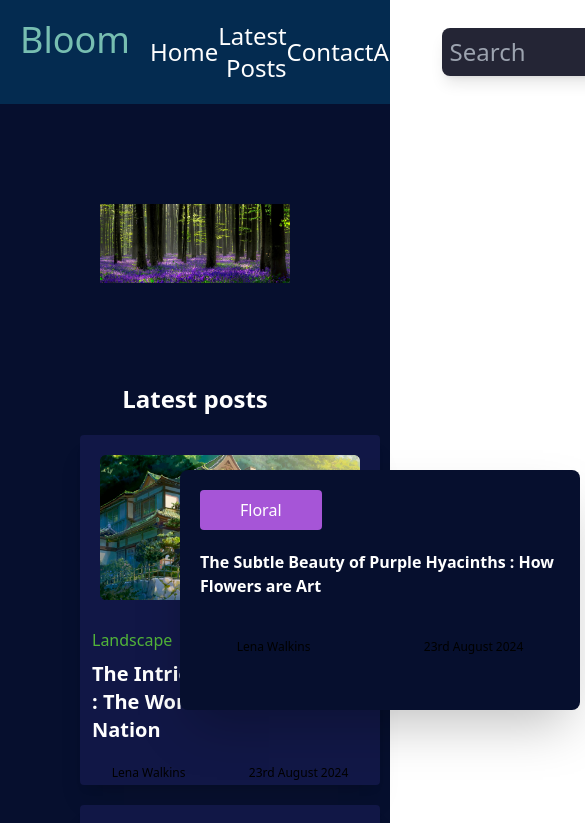
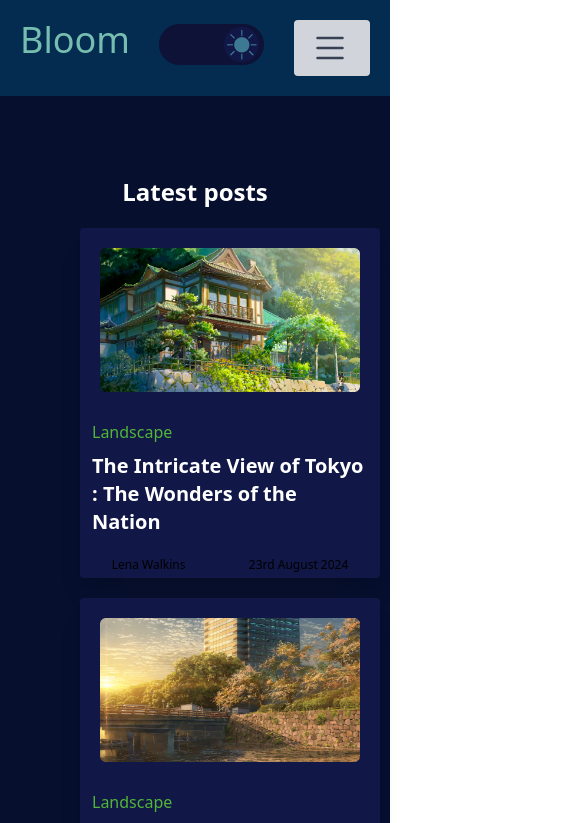
Before and after one commit to ZION4500/Bloom, a React (Vite) app: page / in a window 390 px wide. Shown: the top 823 px of the page, 585 px wide, since content can reach past the window. Built offline with nearby package versions, Linux system fonts and the light colour scheme.

Commit message:
Build mobile responsiveness

```diff
--- a/src/components/Body.jsx
+++ b/src/components/Body.jsx
@@ -5,10 +5,11 @@ import name from '../assets/name.png'
 
 export default function Body() {
     return (
-        <main className="mr-auto ml-auto  m-20 ">
-            <div className=' text-white font-sans p-5 m-20'>
+        <main className="mr-auto ml-auto  my-20 ">
+            <div className='hidden md:block'>
+                <div className=' text-white font-sans p-5 mx-20'>
                     <img src={floral} alt="" />
-                <div className=' absolute bg-white shadow-2xl  w-[25rem] h-60 z-10 top-[470px] left-[180px] rounded-lg dark:bg-[#060F2E]'>
+                    <div className='relative bg-white shadow-2xl  w-[25rem] h-60 z-10 bottom-[200px] left-[100px] rounded-lg dark:bg-[#060F2E] p-2'>
                         <p className='bg-[#A655D7] p-2 rounded w-fit text-center px-10 m-5'>Floral</p>
                         <p className='text-black font-bold text-1xl text-left m-5 dark:text-white'>The Subtle Beauty of Purple Hyacinths : How Flowers are Art</p>
                         <div className="flex justify-around">
@@ -17,8 +18,9 @@ export default function Body() {
                         </div>
                     </div>
                 </div>
+            </div>
             <p className='font-bold text-2xl mx-20 text-center dark:text-white mb-5'>Latest posts</p>
-            <div className="inline-flex flex-row gap-5 flex-wrap justify-center mx-20 mb-10">
+            <div className="inline-flex flex-row gap-5 flex-wrap justify-center mx-20 mb-10 items-center">
                 <div className='bg-white rounded w-[300px] h-[350px] text-left shadow-xl border-gray-300 border-[2px] flex flex-col dark:bg-[#111746] dark:border-none'>
                     <img src={tokyo} alt="" className='p-5' />
                     <p className='text-left text-base px-3 py-2 text-[#52B539]'>Landscape</p>
--- a/src/components/Footer.jsx
+++ b/src/components/Footer.jsx
@@ -4,10 +4,10 @@ export default function Footer() {
     return (
         <footer className="bg-[#D9D9D9] text-black font-sans p-5 flex flex-row justify-around dark:bg-[#000634]">
             <ul className="w-80">
-                <li className="text-xl font-bold pb-2 dark:text-white">About</li>
-                <li className="text-[#6B6666] text-lg pb-5">Lorem ipsum dolor sit amet, consectetur adipiscing elit, sed do eiusmod tempor incididunt ut labore et dolore magna aliqua.</li>
+                <li className="text-xl font-bold pb-2 dark:text-white hidden md:block">About</li>
+                <li className="text-[#6B6666] text-lg pb-5 hidden md:block">Lorem ipsum dolor sit amet, consectetur adipiscing elit, sed do eiusmod tempor incididunt ut labore et dolore magna aliqua.</li>
                 <li className="text-[#6B6666] text-lg dark:text-[#AEA0A0]"><span className="text-black font-bold dark:text-white">Email</span> : info@bloom.net <br />
-                    <span className="text-black font-bold dark:text-white">Phone No</span> : 09056748987</li>
+                <span className="text-black font-bold dark:text-white">Phone No</span> : 09056748987</li>
             </ul>
             <ul>
                 <li className="text-xl font-bold pb-2 dark:text-white">Quick Link</li>
--- a/src/components/Header.jsx
+++ b/src/components/Header.jsx
@@ -17,16 +17,33 @@ export default function Header() {
     }
 
     return (
-        <header className='bg-[#3D7993] text-white font-sans p-5 dark:bg-[#042B50]'>
+        <header className='bg-[#3D7993] text-white font-sans p-5 dark:bg-[#042B50] w-full'>
             <nav>
-                <ul className='flex justify-around'>
-                    <li className='text-4xl text-[#77BEB1] pr-5'><a href="/">Bloom</a></li>
-                    <li className=' my-auto text-right text-2xl'><a href="/">Home</a></li>
-                    <li className=' my-auto text-right text-2xl'><a href="/posts">Latest Posts</a></li>
-                    <li className=' my-auto text-right text-2xl'><a href="/contact">Contact</a></li>
-                    <li className=' my-auto text-right text-2xl'><a href="/about">About</a></li>
-                    <li className=' my-auto text-right text-2xl'><input type="text" placeholder='Search' className='rounded-lg p-2 focus:outline-none focus:ring ring-[#77BEB1] ring-3 text-black shadow-lg dark:text-white dark:bg-[#242535]' /></li>
-                    <li className=' my-auto text-right text-2xl'><button onClick={toggleLightMode}><img src={lightMode ? light : dark} alt={lightMode ? 'light mode' : 'dark mode'} /></button></li>
+                <ul className='flex md:justify-around justify-between '>
+                    <li className='text-4xl text-[#77BEB1] md:pr-5'><a href="/">Bloom</a></li>
+                    <li className=' md:my-auto md:text-right md:text-2xl  hidden'><a href="/">Home</a></li>
+                    <li className=' md:my-auto md:text-right md:text-2xl md:block hidden'><a href="/posts">Latest Posts</a></li>
+                    <li className=' md:my-auto md:text-right md:text-2xl md:block hidden'><a href="/contact">Contact</a></li>
+                    <li className=' md:my-auto md:text-right md:text-2xl md:block hidden'><a href="/about">About</a></li>
+                    <li className=' md:my-auto md:text-right md:text-2xl md:block hidden'><input type="text" placeholder='Search' className='rounded-lg p-2 focus:outline-none focus:ring ring-[#77BEB1] ring-3 text-black shadow-lg dark:text-white dark:bg-[#242535]' /></li>
+                    <li className=' my-auto text-right text-2xl '><button onClick={toggleLightMode}><img src={lightMode ? light : dark} alt={lightMode ? 'light mode' : 'dark mode'} /></button></li>
+                    <li className='md:hidden block'>
+                    <div className="dropdown inline-block relative">
+                        <button className="bg-gray-300 text-gray-700 font-semibold py-2 px-4 rounded inline-flex items-center">
+                        <span className="mr-1">
+                        <svg xmlns="http://www.w3.org/2000/svg" width="40" height="40" fill="currentColor"  viewBox="0 0 16 16">
+                        <path d="M2.5 12a.5.5 0 0 1 .5-.5h10a.5.5 0 0 1 0 1H3a.5.5 0 0 1-.5-.5m0-4a.5.5 0 0 1 .5-.5h10a.5.5 0 0 1 0 1H3a.5.5 0 0 1-.5-.5m0-4a.5.5 0 0 1 .5-.5h10a.5.5 0 0 1 0 1H3a.5.5 0 0 1-.5-.5"/>
+                        </svg>
+                        </span>
+                        </button>
+                        <ul className="dropdown-menu absolute hidden text-gray-700 pt-1 w-72 right-5 z-50">
+                        <li className=""><a className="rounded-t bg-gray-200 hover:bg-gray-400 py-2 px-4 block whitespace-no-wrap" href="/">Home</a></li>
+                        <li className=""><a className="bg-gray-200 hover:bg-gray-400 py-2 px-4 block whitespace-no-wrap" href="/posts">Latest Posts</a></li>
+                        <li className=""><a className="rounded-b bg-gray-200 hover:bg-gray-400 py-2 px-4 block whitespace-no-wrap" href="/contact">Contact</a></li>
+                        <li className=""><a className="rounded-t bg-gray-200 hover:bg-gray-400 py-2 px-4 block whitespace-no-wrap" href="/about">About</a></li>
+                        </ul>
+                    </div>
+                    </li>
                 </ul>
             </nav>
         </header>
--- a/src/components/Post.jsx
+++ b/src/components/Post.jsx
@@ -6,24 +6,30 @@ export default function Post() {
   let posts = [
     { id: 1, img: forest, theme: "Landscape" },
     { id: 2, img: bg, theme: "Horticulture"},
-    { id: 3, img: forest, theme: "Landscape"}
+    { id: 3, img: forest, theme: "Landscape"},
+    { id: 4, img: forest, theme: "Landscape" },
+    { id: 5, img: bg, theme: "Horticulture"},
+    { id: 6, img: forest, theme: "Landscape"},
+    { id: 7, img: forest, theme: "Landscape" },
+    { id: 8, img: bg, theme: "Horticulture"},
+    { id: 9, img: forest, theme: "Landscape"}
   ];
 
   return (
-    <main  className="mx-52">
+    <main  className="md:mx-52">
         {posts.map(post =>(
-            <div className="border-black border-opacity-30 border-[1px] h-72 max-w-5xl rounded-lg my-5 flex p-10 dark:shadow-[13px_13px_4px_0px_#00000040] mb-10" key={post.id}>
+            <div className="md:flex-row flex-col  border-black border-opacity-30 border-[1px] md:h-72 md:max-w-5xl rounded-lg my-5 mx-5 flex md:p-10 py-10 px-5 dark:shadow-[13px_13px_4px_0px_#00000040] mb-10" key={post.id}>
                  <img src={post.img} alt="anime picture of tokyo" className="px-5" />
-                 <p className="relative top-48 right-96 bg-[#52B539] p-1 h-fit text-white rounded px-2">{post.theme}</p>
+                 <p className="relative top-48 right-96 bg-[#52B539] p-1 h-fit text-white rounded px-2 hidden md:block">{post.theme}</p>
                  <div>
                    <p className="text-xl font-bold text-left p-5 dark:text-white">
                      The Intricate View of Tokyo : The Wonders of the Nation
                    </p>
-                   <p className="px-5 font-[500] dark:text-white">
+                   <p className="px-5 font-[500] dark:text-white ">
                      At vero eos et accusamus et iusto odio dignissimos ducimus qui
                      blanditiis praesentium voluptatum deleniti atq...
                    </p>
-                   <div className="flex px-5 py-2">
+                   <div className=" flex px-5 py-2 ">
                      <p className="pr-2 flex dark:text-white">
                        <svg
                          width="20"
--- a/src/components/contact.jsx
+++ b/src/components/contact.jsx
@@ -3,7 +3,7 @@
 export default function Contact() {
     return (
         <main className="bg-contact h-screen">
-            <div className="flex justify-around pt-28">
+            <div className="flex flex-col md:justify-around md:flex-row pt-28">
                 <div className="mx-16">
                     <p className="font-mono text-5xl my-5">Want to <br />collaborate? <br />
                         Let&lsquo;s talk.</p>
@@ -20,7 +20,7 @@ export default function Contact() {
                         </div>
                     </div>
                 </div>
-                <div>
+                <div className="m-5 md:m-0">
                     <form className="bg-white shadow-2xl  border-black border-[1px] rounded-md dark:bg-[#000634] dark:text-white">
                         <p className="font-semibold text-2xl mx-5 mt-7">Send Us a messsage</p>
                         <input type="text" placeholder="Full name *" className="bg-[#D9D9D9] rounded-md p-2 w-80 text-left my-2 mx-5"/>
--- a/src/index.css
+++ b/src/index.css
@@ -7,3 +7,7 @@
         @apply dark:bg-[#060F2E]
     }
 }
+
+.dropdown:hover .dropdown-menu {
+    display: block;
+  }
```
Lines whose indentation alone changed are shown as unchanged.
